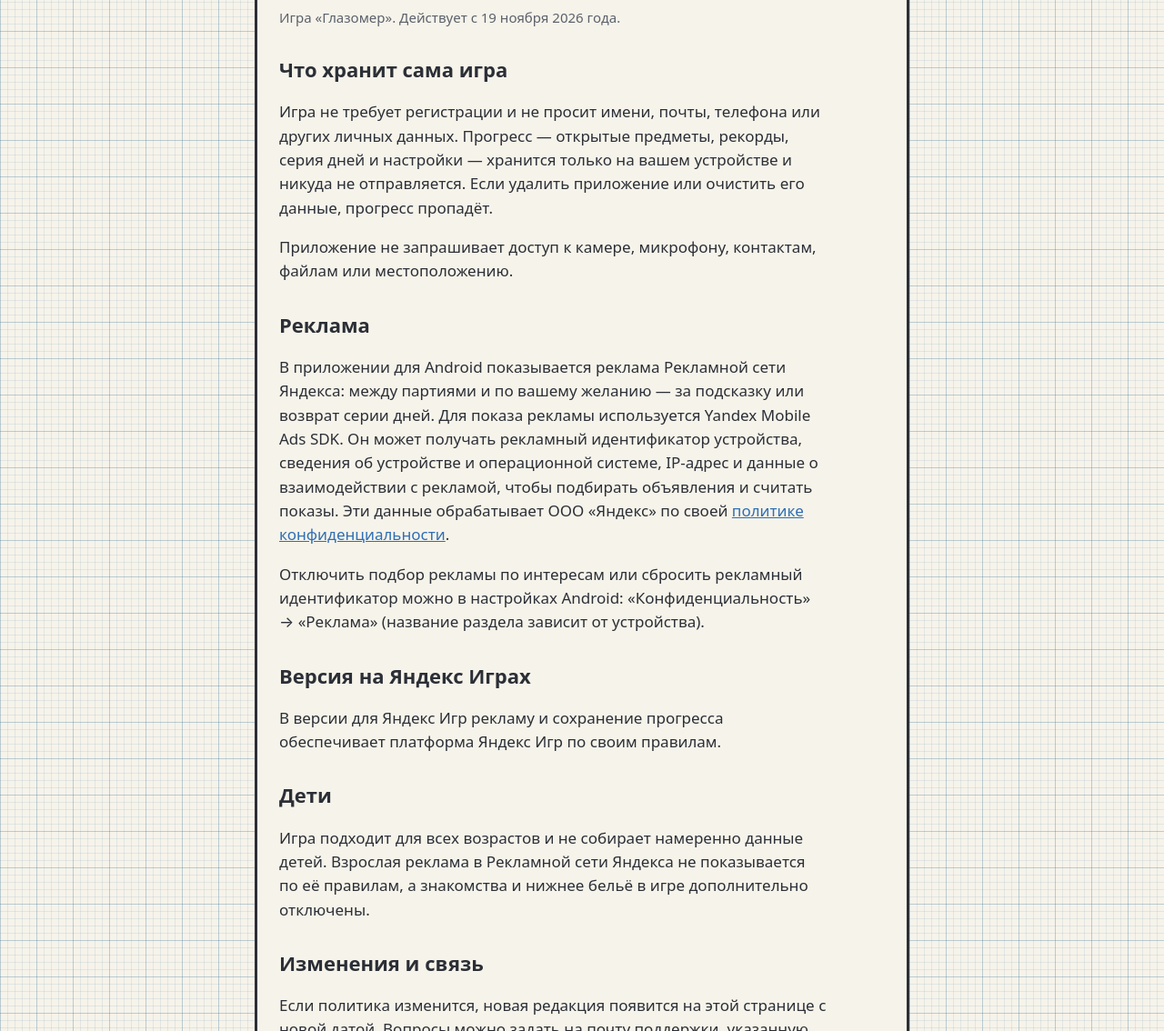
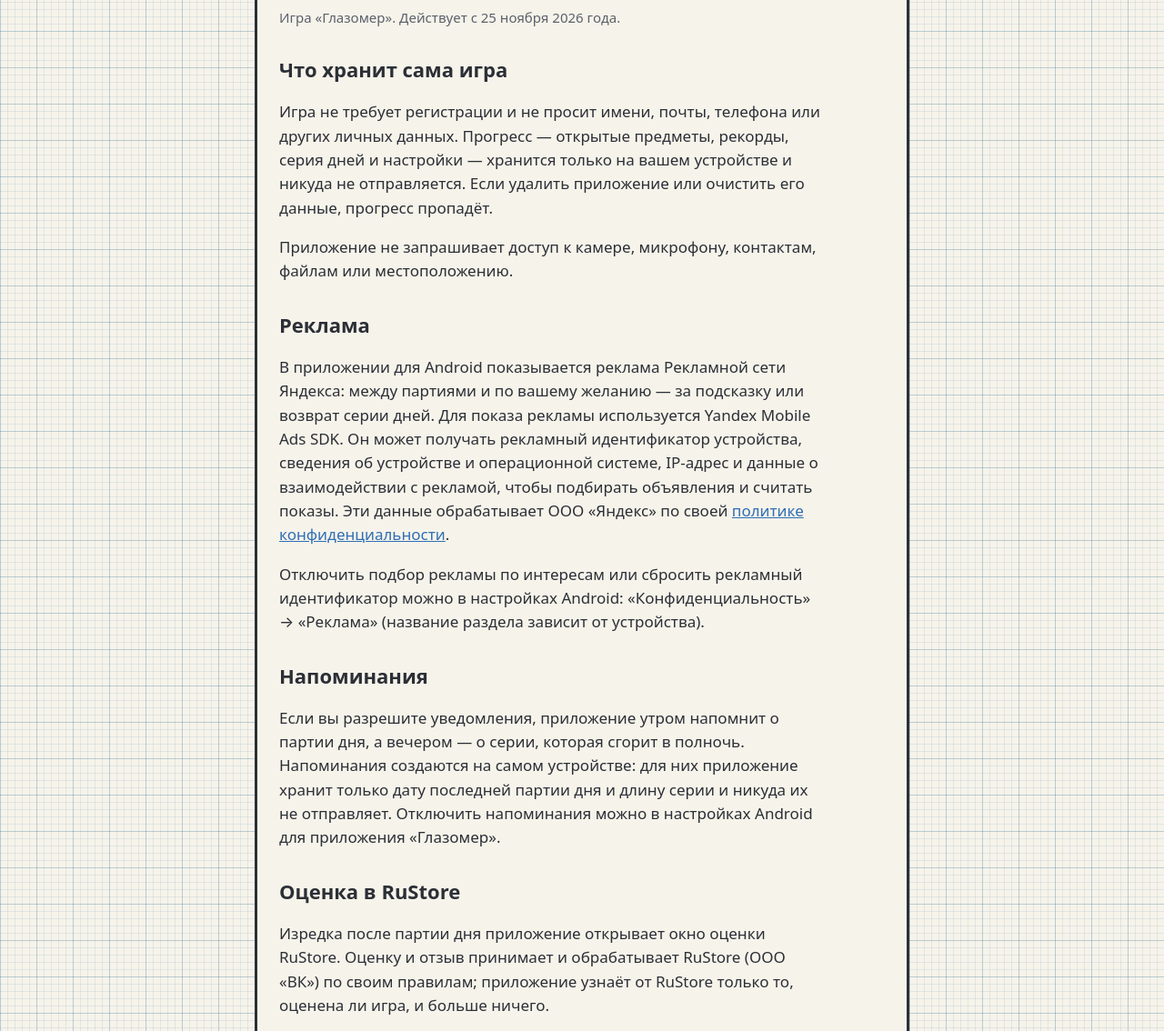
Before and after one commit to moonlord7722/moonlord7722.github.io, a plain HTML site: page privacy.html in a window 1280 px wide. Shown: the part 166-1300 px from the top of the page at 91% size. Drawn offline with Linux system fonts and the light colour scheme.

Commit message:
Политика конфиденциальности: напоминания и оценка в RuStore (версия 1.0.3)

```diff
--- a/privacy.html
+++ b/privacy.html
@@ -9,7 +9,7 @@
 <body>
   <main>
     <h1>Политика конфиденциальности</h1>
-    <p class="muted">Игра «Глазомер». Действует с 19 ноября 2026 года.</p>
+    <p class="muted">Игра «Глазомер». Действует с 25 ноября 2026 года.</p>
 
     <h2>Что хранит сама игра</h2>
     <p>Игра не требует регистрации и не просит имени, почты, телефона или других личных данных. Прогресс — открытые предметы, рекорды, серия дней и настройки — хранится только на вашем устройстве и никуда не отправляется. Если удалить приложение или очистить его данные, прогресс пропадёт.</p>
@@ -18,6 +18,12 @@
     <h2>Реклама</h2>
     <p>В приложении для Android показывается реклама Рекламной сети Яндекса: между партиями и по вашему желанию — за подсказку или возврат серии дней. Для показа рекламы используется Yandex Mobile Ads SDK. Он может получать рекламный идентификатор устройства, сведения об устройстве и операционной системе, IP-адрес и данные о взаимодействии с рекламой, чтобы подбирать объявления и считать показы. Эти данные обрабатывает ООО «Яндекс» по своей <a href="https://yandex.ru/legal/confidential/">политике конфиденциальности</a>.</p>
     <p>Отключить подбор рекламы по интересам или сбросить рекламный идентификатор можно в настройках Android: «Конфиденциальность» → «Реклама» (название раздела зависит от устройства).</p>
+
+    <h2>Напоминания</h2>
+    <p>Если вы разрешите уведомления, приложение утром напомнит о партии дня, а вечером — о серии, которая сгорит в полночь. Напоминания создаются на самом устройстве: для них приложение хранит только дату последней партии дня и длину серии и никуда их не отправляет. Отключить напоминания можно в настройках Android для приложения «Глазомер».</p>
+
+    <h2>Оценка в RuStore</h2>
+    <p>Изредка после партии дня приложение открывает окно оценки RuStore. Оценку и отзыв принимает и обрабатывает RuStore (ООО «ВК») по своим правилам; приложение узнаёт от RuStore только то, оценена ли игра, и больше ничего.</p>
 
     <h2>Версия на Яндекс Играх</h2>
     <p>В версии для Яндекс Игр рекламу и сохранение прогресса обеспечивает платформа Яндекс Игр по своим правилам.</p>
```
